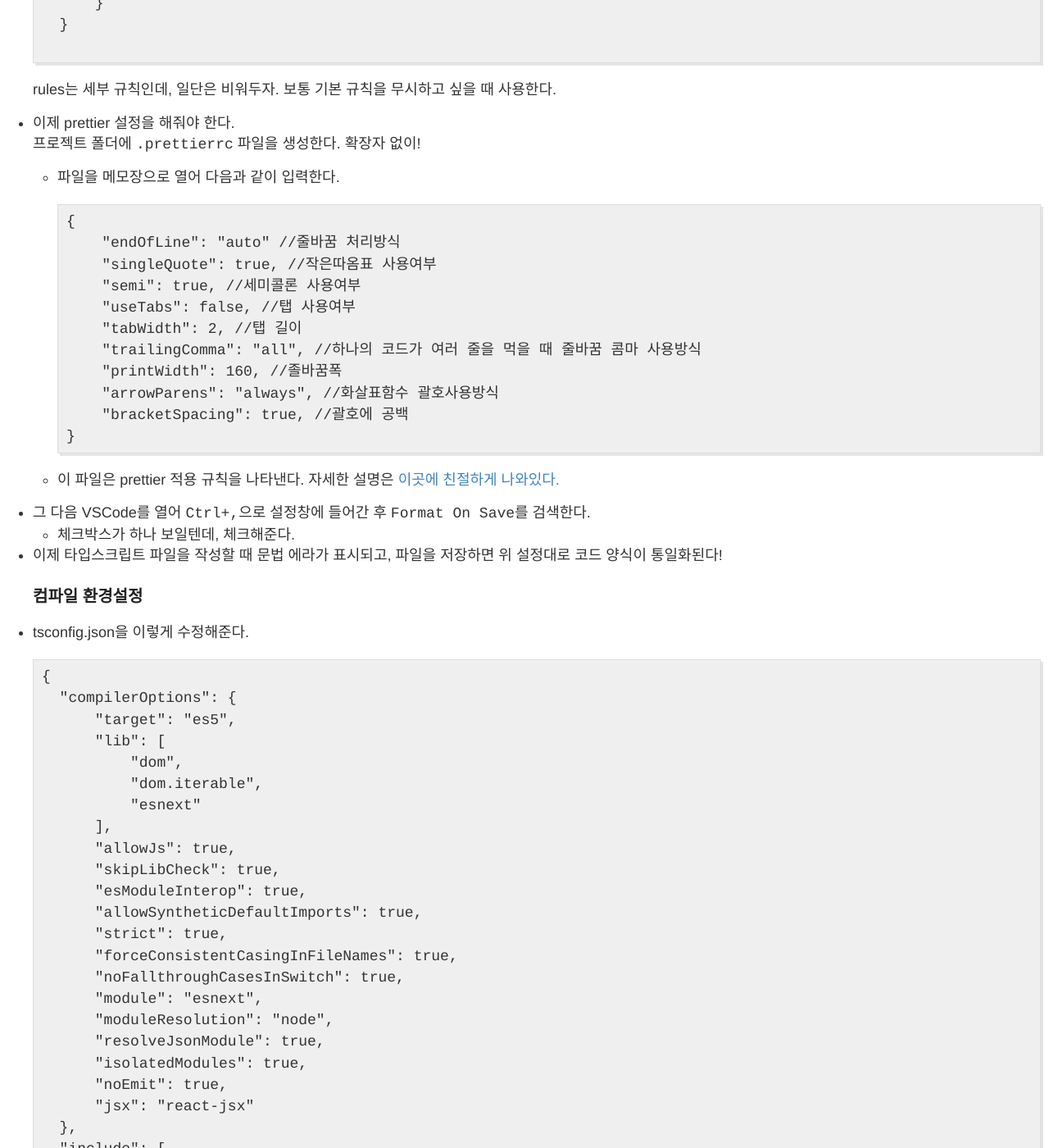
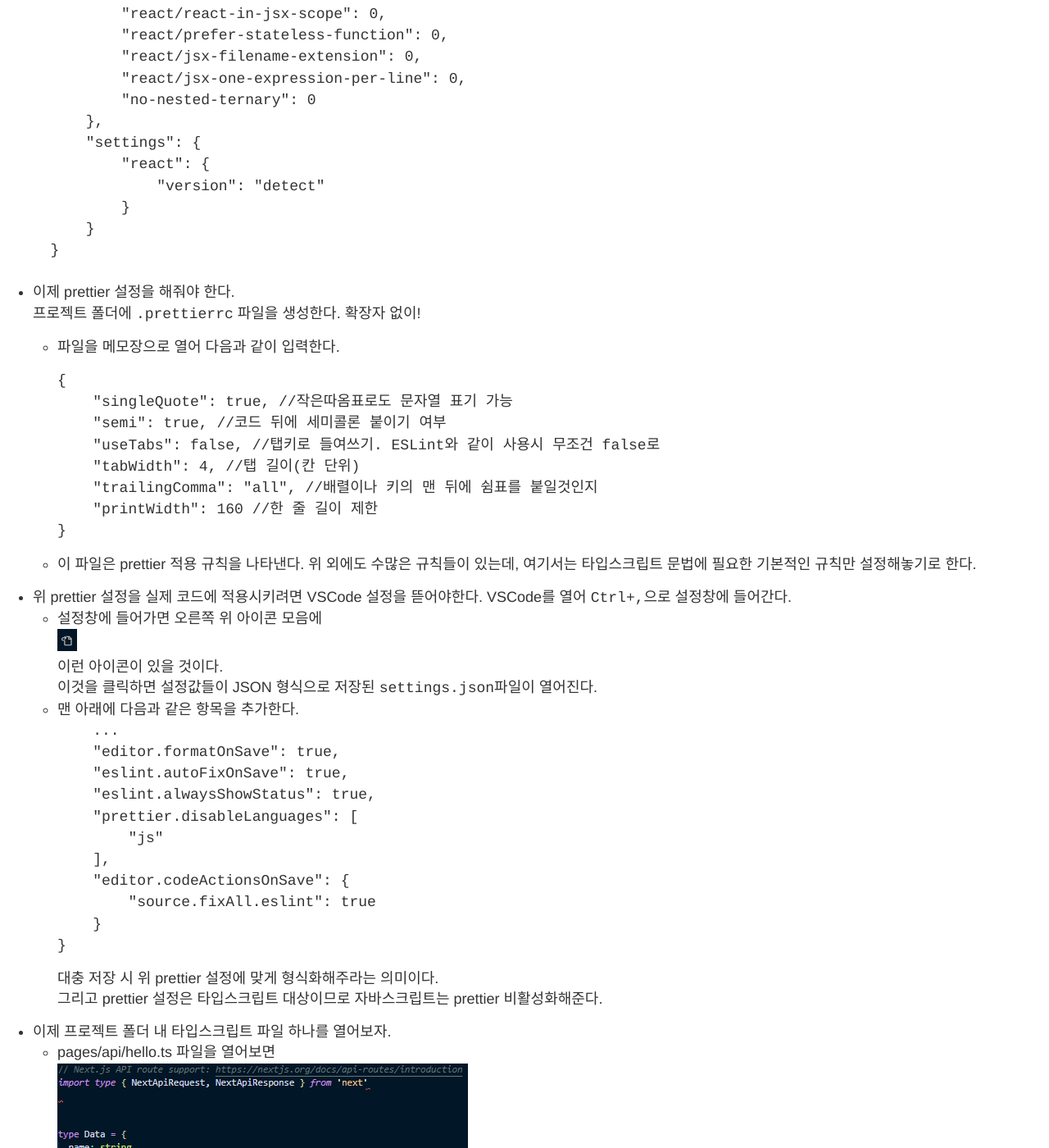
Before and after one commit to Kreator-Kaebal/Kreator-Kaebal.github.io, a Jekyll site: the page built from _posts/2022-3-2-typescript2.md, in a window 1280 px wide and 1400 px high, scrolled down 3271 px. Shown: the whole window at 82% size. Built offline with Jekyll 4.4.1, drawn with Linux system fonts in a browser that asks for light colours; some of the changed text lies outside the part shown.

Commit message:
typescript2 문서 보완

````diff
--- a/_posts/2022-3-2-typescript2.md
+++ b/_posts/2022-3-2-typescript2.md
@@ -55,8 +55,7 @@
   * -E 옵션은 **버전 고정**을 뜻한다. 이렇게 하면 dependencies에 이 버전 이하도 이상도 아닌 정확한 버전으로 설치되도록 설정된다.
     * 참고로 dependencies를 보면 보통은 ^(버전명) 이렇게 되어 있는데, 이는 *이 버전 이상으로 설치*하라는 의미이다.
 * ```create-react-app```으로 생성한 리액트 프로젝트에는 **ESLint**[^1]라는 모듈이 기본적으로 깔려 있다.
-  * ESLint는 플러그인과 설정이라는 것으로 구성되어 있으며, 이 둘을 적절히 선택할 수 있다.
-  * Prettier와 ESLint를 그대로 같이 사용하면 모듈 충돌이 일어나므로, 충돌을 막아주는 ESLint 플러그인과 설정인
+  * Prettier와 ESLint를 그대로 같이 사용하면 모듈 충돌이 일어나므로, 충돌을 막기 위해
   ```npm i eslint-plugin-prettier eslint-config-prettier -D```
   를 설치해준다.
   * 또한
@@ -89,8 +88,9 @@
   > **Yes**
 
 * 설정이 끝나면 폴더에 ```.eslintrc.json```이 생길 것이다. 이 파일이 ESLint 설정을 담고 있는 곳인데, 아래와 같이 바꿔준다.
+대충 ESLint가 체크하는 언어를 타입스크립트로 하고, prettier를 연동한다는 말이다.
 
-    ```
+    ```JSON
     {
         "env": {
             "browser": true,
@@ -100,11 +100,11 @@
         "extends": [
             "plugin:react/recommended",
             "airbnb",
-            "plugin:@typescript-eslint/recommended",
             "plugin:prettier/recommended"
         ],
         "parser": "@typescript-eslint/parser",
         "parserOptions": {
+            "project": ".tsconfig.json",
             "ecmaFeatures": {
                 "jsx": true
             },
@@ -116,37 +116,71 @@
             "@typescript-eslint",
             "prettier"
         ],
+        "ignorePatterns": ["dist/*", "node_modules/*", ".next/*", "next.config.js"],
         "rules": {
+            "react/react-in-jsx-scope": 0,
+            "react/prefer-stateless-function": 0,
+            "react/jsx-filename-extension": 0,
+            "react/jsx-one-expression-per-line": 0,
+            "no-nested-ternary": 0
+        },
+        "settings": {
+            "react": {
+                "version": "detect"
+            }
         }
     }
 
     ```
 
-    rules는 세부 규칙인데, 일단은 비워두자. 보통 기본 규칙을 무시하고 싶을 때 사용한다.
 * 이제 prettier 설정을 해줘야 한다.
   프로젝트 폴더에 ```.prettierrc``` 파일을 생성한다. 확장자 없이!
   * 파일을 메모장으로 열어 다음과 같이 입력한다.
 
-    ```
+    ```JSON
     {
-        "endOfLine": "auto" //줄바꿈 처리방식
-        "singleQuote": true, //작은따옴표 사용여부
-        "semi": true, //세미콜론 사용여부
-        "useTabs": false, //탭 사용여부
-        "tabWidth": 2, //탭 길이
-        "trailingComma": "all", //하나의 코드가 여러 줄을 먹을 때 줄바꿈 콤마 사용방식
-        "printWidth": 160, //졸바꿈폭
-        "arrowParens": "always", //화살표함수 괄호사용방식
-        "bracketSpacing": true, //괄호에 공백
+        "singleQuote": true, //작은따옴표로도 문자열 표기 가능
+        "semi": true, //코드 뒤에 세미콜론 붙이기 여부
+        "useTabs": false, //탭키로 들여쓰기. ESLint와 같이 사용시 무조건 false로
+        "tabWidth": 4, //탭 길이(칸 단위)
+        "trailingComma": "all", //배렬이나 키의 맨 뒤에 쉼표를 붙일것인지
+        "printWidth": 160 //한 줄 길이 제한
     }
     ```
 
-  * 이 파일은 prettier 적용 규칙을 나타낸다. 자세한 설명은 [이곳에 친절하게 나와있다.](https://velog.io/@planethoon/.prettierrc-%EA%B8%B0%EB%B3%B8-%EC%84%A4%EC%A0%95)
+  * 이 파일은 prettier 적용 규칙을 나타낸다. 위 외에도 수많은 규칙들이 있는데, 여기서는 타입스크립트 문법에 필요한 기본적인 규칙만 설정해놓기로 한다.
 
-* 그 다음 VSCode를 열어 ```Ctrl+,```으로 설정창에 들어간 후 ```Format On Save```를 검색한다.
-  * 체크박스가 하나 보일텐데, 체크해준다.
+* 위 prettier 설정을 실제 코드에 적용시키려면 VSCode 설정을 뜯어야한다. VSCode를 열어 ```Ctrl+,```으로 설정창에 들어간다.
+  * 설정창에 들어가면 오른쪽 위 아이콘 모음에
+    ![tsc2-img6](/images/posts/typescript2-img6.png)
+    이런 아이콘이 있을 것이다.
+    이것을 클릭하면 설정값들이 JSON 형식으로 저장된 ```settings.json```파일이 열어진다.
+  * 맨 아래에 다음과 같은 항목을 추가한다.
+    ```JSON
+        ...
+        "editor.formatOnSave": true,
+        "eslint.autoFixOnSave": true,
+        "eslint.alwaysShowStatus": true,
+        "prettier.disableLanguages": [
+            "js"
+        ],
+        "editor.codeActionsOnSave": {
+            "source.fixAll.eslint": true
+        }
+    }
+    ```
+    대충 저장 시 위 prettier 설정에 맞게 형식화해주라는 의미이다.
+    그리고 prettier 설정은 타입스크립트 대상이므로 자바스크립트는 prettier 비활성화해준다.
 
-* 이제 타입스크립트 파일을 작성할 때 문법 에라가 표시되고, 파일을 저장하면 위 설정대로 코드 양식이 통일화된다!
+* 이제 프로젝트 폴더 내 타입스크립트 파일 하나를 열어보자.
+  * pages/api/hello.ts 파일을 열어보면
+    ![tsc2-img7](/images/posts/typescript2-img7.png)
+    이렇게 빨간줄이 가득하다. 타입스크립트 문법에 맞지 않아 ESLint가 빨간줄을 일으킨 것이다.
+  * 만약 여기서 저장을 하면?
+    ![tsc2-img8](/images/posts/typescript2-img8.png)
+    prettier에서 지정한 형식에 맞게 코드가 수정된다!
+    이제 타입스크립트 문법에도 맞으므로 ESLint가 빨간줄을 띄우지 않는다.
+
 ### 컴파일 환경설정
 
 * tsconfig.json을 이렇게 수정해준다.
@@ -163,7 +197,7 @@
         "skipLibCheck": true,
         "esModuleInterop": true,
         "allowSyntheticDefaultImports": true,
-        "strict": true,
+        "strict": false,
         "forceConsistentCasingInFileNames": true,
         "noFallthroughCasesInSwitch": true,
         "module": "esnext",
@@ -183,6 +217,7 @@
   * 해당 파일은 타입스크립트 컴파일 설정이다.
   ```include:[]```는 **컴파일할 파일**을 설정한다. 여기서는 src 내의 모든 파일을 컴파일하도록 했다.
   * 마찬가지로 include에서 컴파일 제외할 파일을 설정해놓는 ```exclude:[]```도 있다. 따로 명시해놓지 않으면 ```exclude:["node_modules", "bower_components", "jspm_packages"]```으로 기본 설정된다.
+  * ```"strict": false```는 형선언 강제 여부이다. 타입스크립트는 형선언을 하는 언어이지만 자바스크립트 기반이라 사실 하지 않아도 된다. 만약 ```true```이면 무조건 변수에 형선언을 해야 한다.
 
 ## NextJS 설치
 
@@ -200,11 +235,8 @@
     1. .git과 readme.md를 본인 레포지토리의 것으로 덮어씌운다.
     2. ```git add .```으로 변경사항을 전부 추가한다.
     3. ```git commit```과 ```git push```로 레포지토리 반영한다.
-* create-next-app 시 package.json의 dependencies와 devDependencies는 자동으로 설정되었다.
-  * 즉 아까처럼 npm을 사용해 일일이 등록을 안해줘도 된다.
-  * 따라서 eslint 설정은 그냥 ```npx eslint --init```해주고 적절히 셋팅해주자.
-  * 다만 prettier는 수동으로 설치하고 설정해 줘야 한다. eslint-plugin-prettier 및 eslint-config-prettier도 마찬가지이다.
-* 마찬가지로 tsconfig.json도 create-next-app 시 include/exclude 등이 자동 설정되었다.
+* **ESLint 및 prettier** 설정은 위 create-react-app 때와 똑같이 해주자.
+* **tsconfig.json**도 strict 옵션 빼고는 건들지는 말자.
 
 앞으로 프로젝트는 next.js 환경을 전제로 개발해보겠다.
 ![tsc2-img4](/images/posts/typescript2-img4.png)
````
Also changed, not shown: images/posts/typescript2-img6.png (added), images/posts/typescript2-img7.png (added), images/posts/typescript2-img8.png (added).
